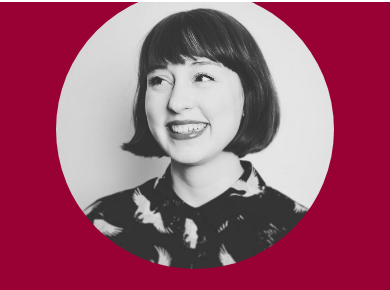
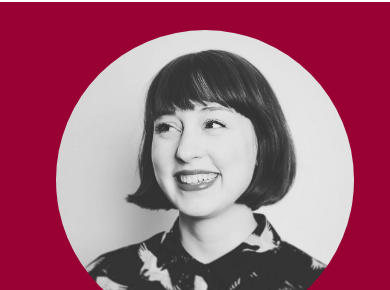
Before and after one commit to sabrina-seitz/portfolio, a plain HTML site: page index.html in a window 390 px wide. Shown: the part 54-344 px from the top of the page. Drawn offline with nearby package versions, Linux system fonts and the light colour scheme.

Commit message:
Improved responsiveness

```diff
--- a/styles/portfolio.css
+++ b/styles/portfolio.css
@@ -8,7 +8,7 @@
 
 body {
   font-family: var(--default-font);
-  margin-bottom: 60px;
+  margin: 50px 0px 60px;
 }
 
 h1 {
@@ -134,15 +134,17 @@ footer h2 {
   }
 
   .hero {
-    padding: 20px 20px 40px;
+    padding: 10px 0 30px 20px;
   }
+
   .projects {
-    margin: 0px 20px;
+    padding: 0px 30px;
   }
 
   .h1 {
     font-size: 32px;
   }
+
   .h2 {
     font-size: 28px;
   }
```
Also changed, not shown: index.html (+1 -0 lines).
